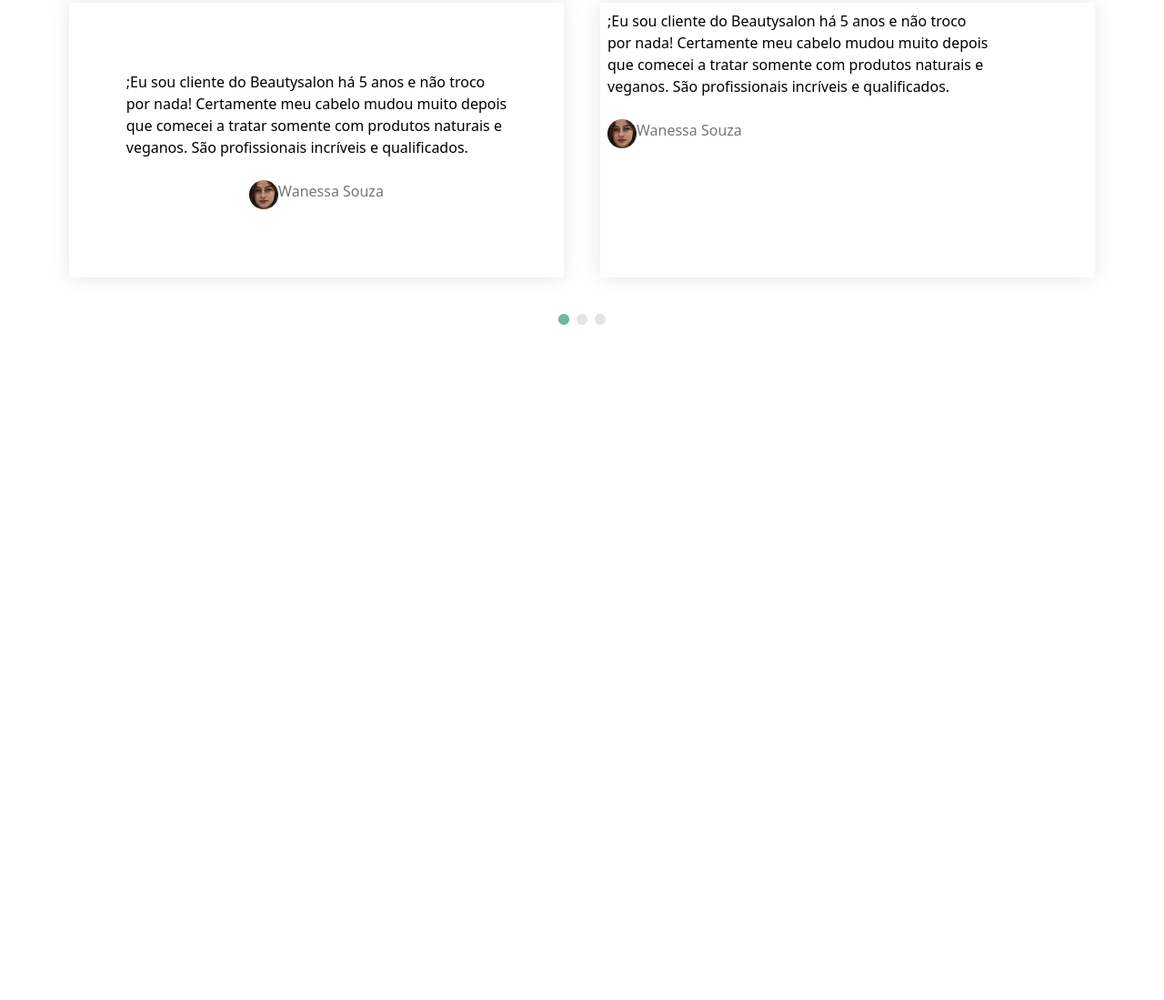
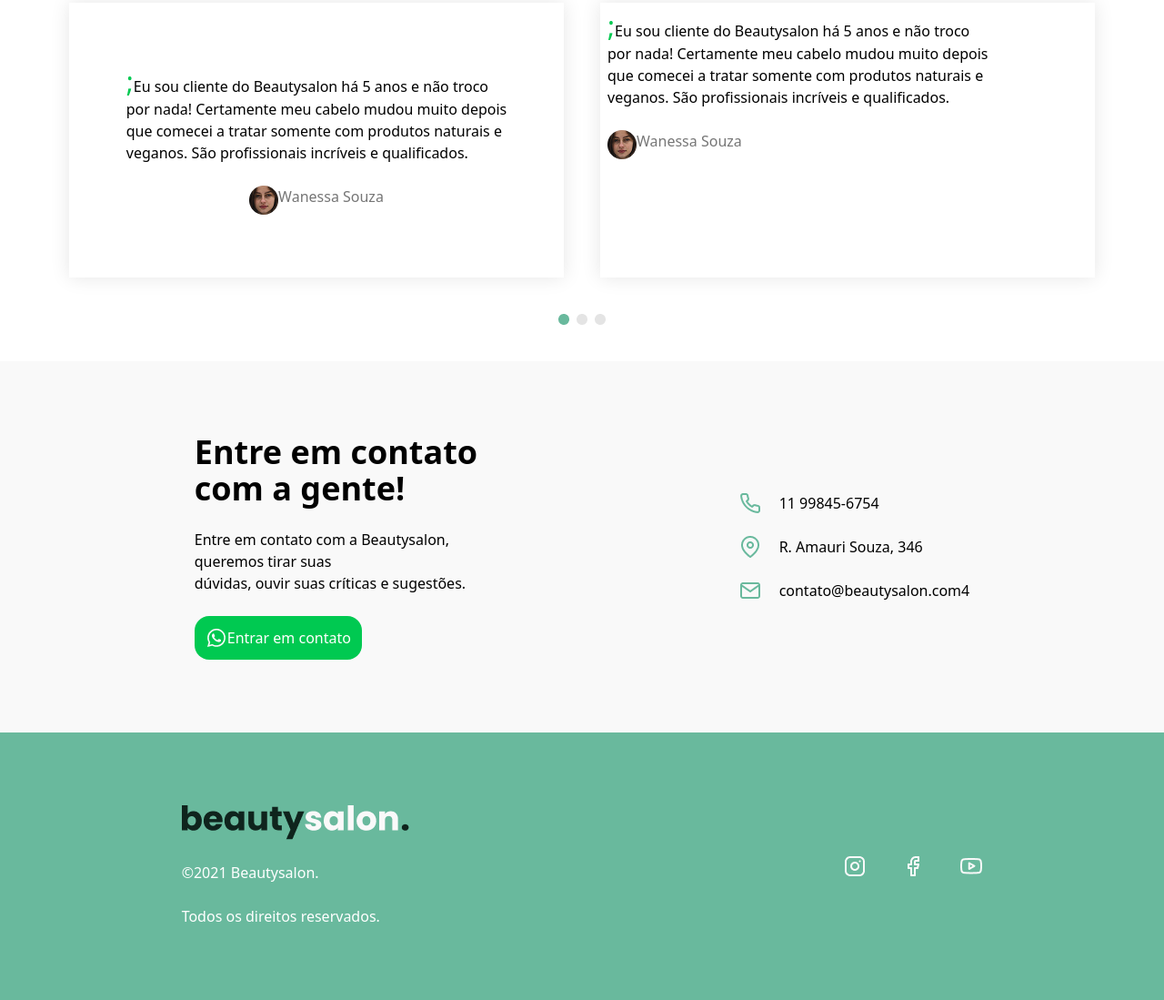
Before and after one commit to rahmonovvohid19999-web/beuty-salon, a website: page index.html in a window 1280 px wide. Shown: the part 2536-3635 px from the top of the page at 91% size. Before the commit the page ends 2893 px from the top, so only its background shows below. Drawn offline with Linux system fonts and the light colour scheme.

Commit message:
end commit

```diff
--- a/index.html
+++ b/index.html
@@ -95,7 +95,7 @@
         <div class="flex gap-10">
             <div
                 class="flex flex-col mt-10 p-2 justify-center items-center h-[302px] w-[327px] md:w-[544px] h-[264px] shadow-[0_0_20px_rgba(0,0,0,0.1)] ">
-                <p><span>;</span>Eu sou cliente do Beautysalon há 5 anos e não troco <br> por nada! Certamente meu
+                <p><span class="text-3xl text-green-500">;</span>Eu sou cliente do Beautysalon há 5 anos e não troco <br> por nada! Certamente meu
                     cabelo mudou muito depois <br> que comecei a tratar somente com produtos naturais e <br> veganos.
                     São profissionais incríveis e qualificados. </p> <br>
                 <div class="flex">
@@ -106,7 +106,7 @@
             </div>
             <div
                 class="flex flex-col hidden mt-10 p-2 justify-center items-center h-[302px] w-[327px] md:block items-center w-[544px] h-[264px] shadow-[0_0_20px_rgba(0,0,0,0.1)] ">
-                <p><span>;</span>Eu sou cliente do Beautysalon há 5 anos e não troco <br> por nada! Certamente meu
+                <p><span class="text-3xl text-green-500">;</span>Eu sou cliente do Beautysalon há 5 anos e não troco <br> por nada! Certamente meu
                     cabelo mudou muito depois <br> que comecei a tratar somente com produtos naturais e <br> veganos.
                     São profissionais incríveis e qualificados. </p> <br>
                 <div class="flex">
@@ -124,6 +124,46 @@
         </div>
 
     </div>
+    <div class="bg-[#F9F9F9] mt-10 p-20">
+        <div class="max-w-[1200px] m-auto flex flex-col gap-5 justify-around items-center md:flex-row">
+            <div>
+                <h1 class="text-2xl md:text-4xl font-bold">Entre em contato <br> com a gente!</h1><br>
+                <p>Entre em contato com a Beautysalon, <br>queremos tirar suas <br> dúvidas, ouvir suas críticas e
+                    sugestões.</p><br>
+                <button class="text-white flex bg-green-500 p-3 rounded-2xl"><img src="./whatsapp 1.png" alt="">Entrar
+                    em contato</button>
+            </div>
+            <div>
+                <div class="flex gap-5">
+                    <div><img src="./phone 1 (1).png" alt=""></div>
+                    <p>11 99845-6754</p>
+                </div><br>
+                <div class="flex gap-5">
+                    <div><img src="map-pin 1 (1).png" alt=""></div>
+                    <p>R. Amauri Souza, 346</p>
+                </div><br>
+                <div class="flex gap-5">
+                    <div><img src="./mail 1 (1).png" alt=""></div>
+                    <p>contato@beautysalon.com4</p>
+                </div>
+            </div>
+        </div>
+    </div>
+    <div class="bg-[#69B99D] p-20">
+        <div class="max-w-[1200px] mx-auto flex flex-col md:flex-row justify-around items-center">
+            <div>
+                <div><img src="./Logo (24).png" alt=""></div><br>
+                <p class="text-white">©2021 Beautysalon.</p><br>
+                <p class="text-white">Todos os direitos reservados.</p>
+
+            </div><br>
+            <div class="flex gap-10">
+                <div><img src="./instagram 1 (1).png" alt=""></div>
+                <div><img src="./facebook 1 (1).png" alt=""></div>
+                <div><img src="./youtube 1 (1).png" alt=""></div>
+            </div>
+        </div>
+    </div>
 </body>
 
 </html>
```
Also changed, not shown: Logo (24).png (added), facebook 1 (1).png (added), instagram 1 (1).png (added), mail 1 (1).png (added), map-pin 1 (1).png (added), phone 1 (1).png (added), src/output.css, whatsapp 1.png (added), youtube 1 (1).png (added).
